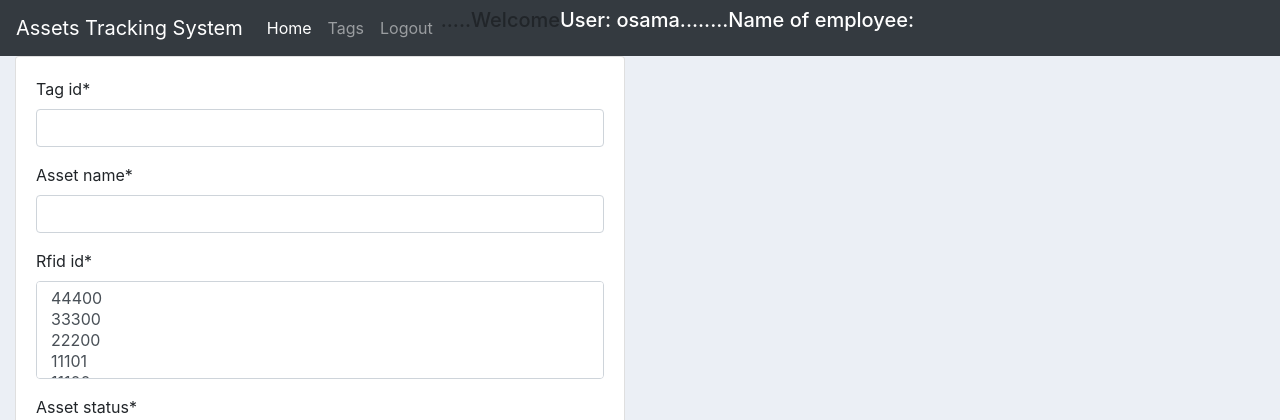
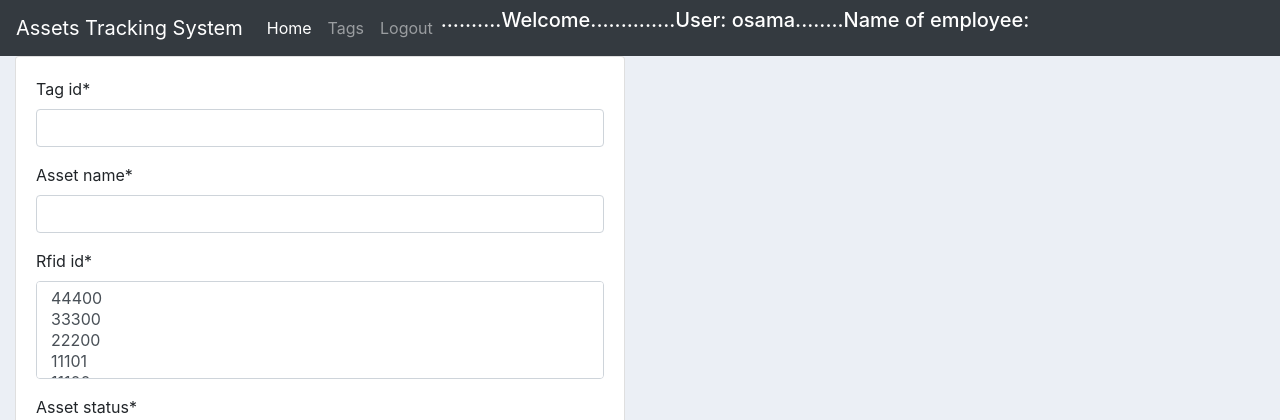
Before and after one commit to khafcb/Assets-Tracking1-main, a Django app: page /createAsset/1/ in a window 1280 px wide. Shown: the top 420 px of the page. Run offline with Django 3.2, Linux system fonts and the light colour scheme; a user stored in the database is signed in; data comes from the database, SQL or seed files in the repository; parts of the project's set-up code (start-up, migrations or seed data) failed here and were passed over; some libraries are stand-ins or nearby versions.

Commit message:
Update navbar1.html

```diff
--- a/assetstracking/templates/assetstracking/navbar1.html
+++ b/assetstracking/templates/assetstracking/navbar1.html
@@ -15,9 +15,9 @@
       <li class="nav-item">
         <a class="nav-link" href="{% url 'logout' %}">Logout</a>
       </li>
-      <li class="nav-item active">
+      <li class="text-white nav-item active">
         {% if perms.user.add_employee %}
-              <h5 class="nav-item">.....Welcome</h5>
+              <h5 class="nav-item">..........Welcome..............</h5>
           {% else %}
               <a class="nav-link" href="{% url 'login' %}">You do not have permission to do something in the app</a>
           {% endif %}
```
